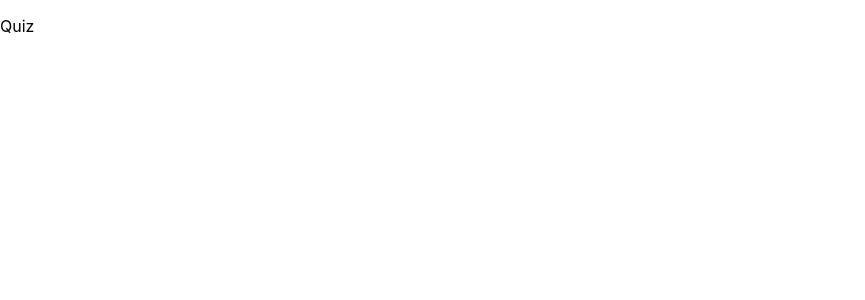
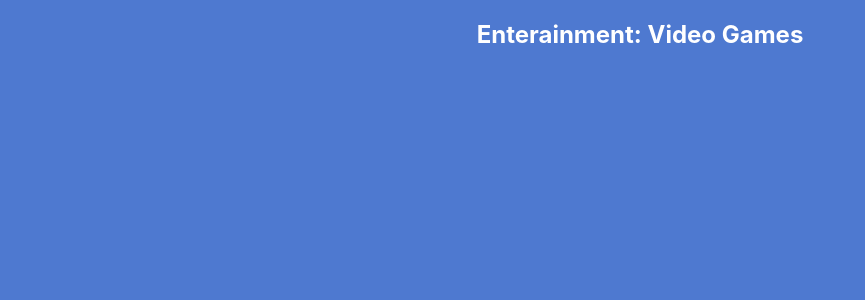
Before and after one commit to nats12/g2i-trivia-game, a React (Create React App) app: page /quiz in a window 1280 px wide. Shown: the top 300 px of the page, without its empty margins (0-865 px from the left). Built offline with nearby package versions, Linux system fonts and the light colour scheme.

Commit message:
initial quiz page with stylings and tests

```diff
--- a/src/components/screens/Quiz.tsx
+++ b/src/components/screens/Quiz.tsx
@@ -1,7 +1,54 @@
 import React from "react";
+import { Container, Row, Col } from "react-bootstrap";
+import { connect } from "react-redux";
+import styled from "styled-components";
+import { IQuestionsState } from "../../types/StateTypes";
+import { CentredContainer } from "../styled/CentredContainer";
+import { ScreenContainer } from "../styled/ScreenContainer";
+import { StyledH2 } from "../styled/ScreenHeadings";
+import StyledLoader from "../StyledLoader";
 
-const Quiz = () => {
-  return <p data-test="component-quiz">Quiz</p>;
+const QuizInnerContainer = styled.div`
+  display: flex;
+  flex-direction: column;
+  justify-content: space-between;
+  height: 100vh;
+
+  .card {
+    width: 100% !important;
+  }
+`;
+
+const ButtonsContainer = styled.div`
+  display: flex;
+`;
+
+export const Quiz = ({ questions }: any) => {
+  if (questions.length === 0 || !questions) {
+    return (
+      <CentredContainer>
+        <StyledLoader data-test="component-loading" />
+      </CentredContainer>
+    );
+  }
+
+  return (
+    <ScreenContainer data-test="component-quiz">
+      <Container>
+        <Row xs={12}>
+          <Col>
+            <QuizInnerContainer>
+              <StyledH2>Enterainment: Video Games</StyledH2>
+            </QuizInnerContainer>
+          </Col>
+        </Row>
+      </Container>
+    </ScreenContainer>
+  );
 };
 
-export default Quiz;
+const mapStateToProps = (state: IQuestionsState, ownProps: any) => ({
+  questions: state.questions,
+});
+
+export default connect(mapStateToProps)(Quiz);
--- /dev/null
+++ b/src/components/styled/ScreenHeadings.tsx
@@ -0,0 +1,11 @@
+import styled from "styled-components";
+
+export const StyledH1 = styled.h1`
+  color: white;
+  padding: 0 50px;
+`;
+
+export const StyledH2 = styled.h2`
+  color: white;
+  padding: 0 20px;
+`;
--- /dev/null
+++ b/src/types/StateTypes.tsx
@@ -0,0 +1,8 @@
+export type IQuestionsState = {
+  questions: [];
+};
+
+export type IAction = {
+  type: string;
+  payload: [];
+};
--- a/tsconfig.json
+++ b/tsconfig.json
@@ -14,7 +14,7 @@
     "resolveJsonModule": true,
     "isolatedModules": true,
     "noEmit": true,
-    "jsx": "react-jsx"
+    "jsx": "react"
   },
   "include": ["src"]
 }
```
Also changed, not shown: src/components/styled/QuestionCard.tsx (added, +17 -0 lines), 2 other files (tests, documents, lock files or other folders).
